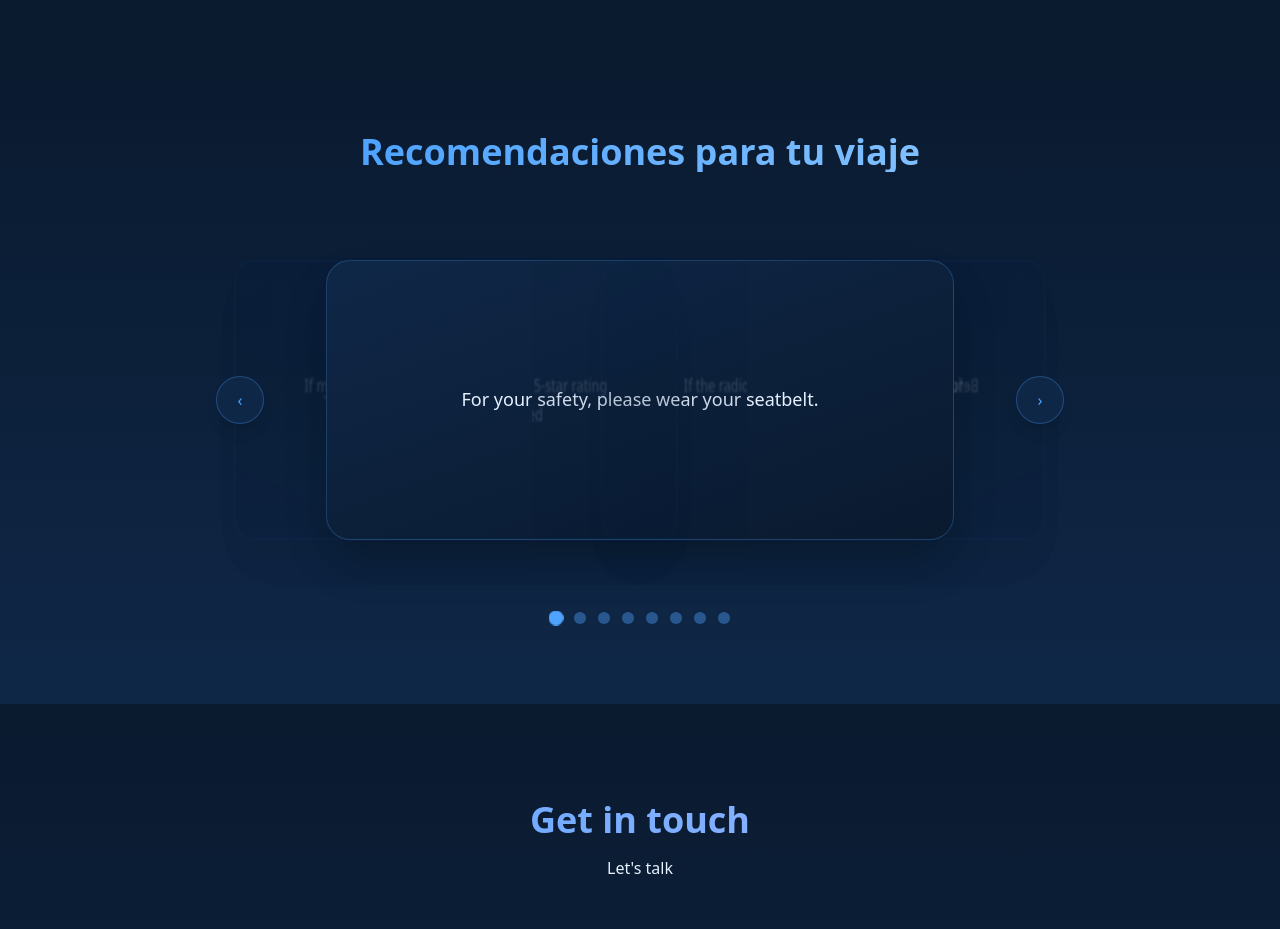
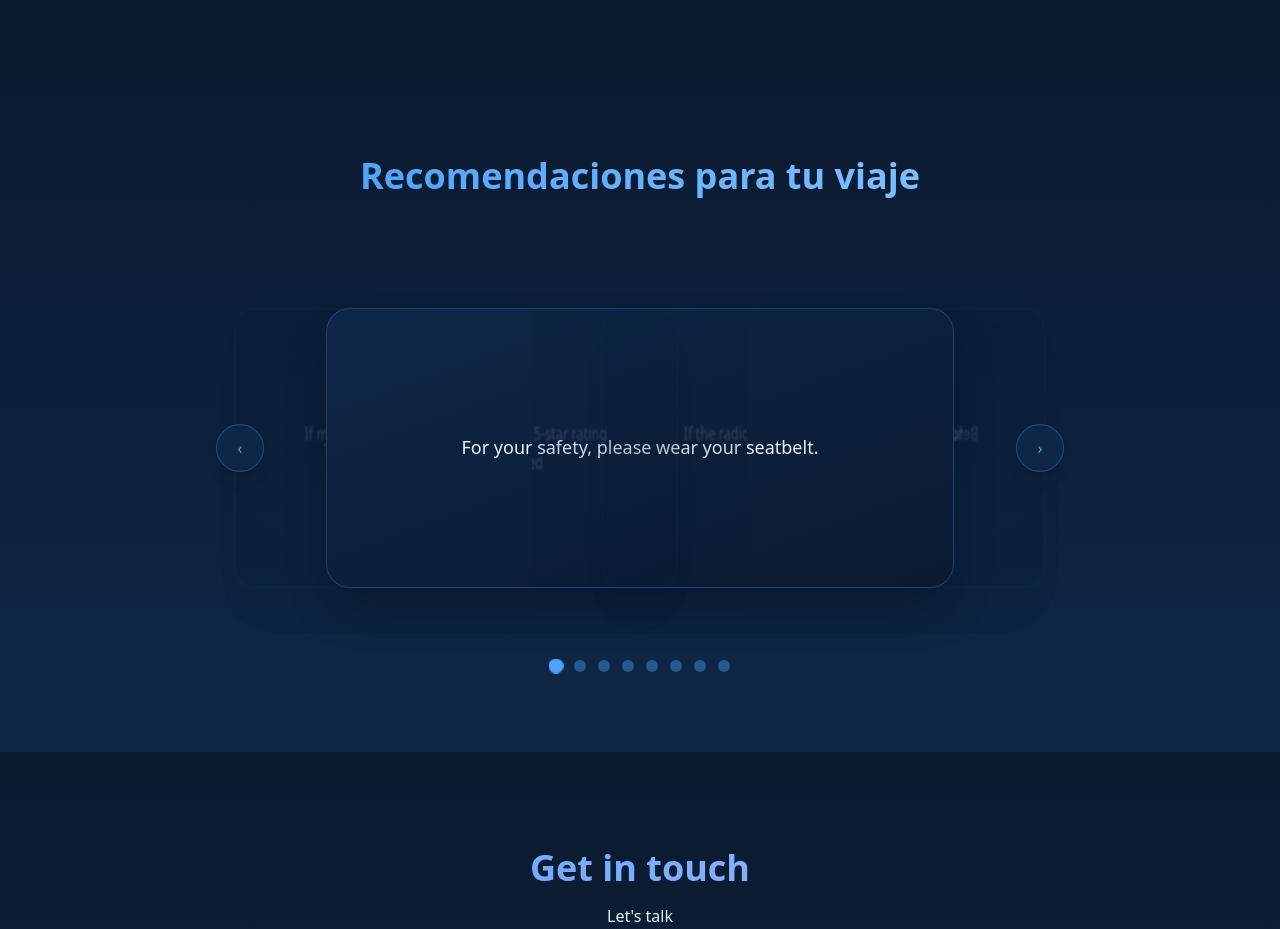
Before and after one commit to RodrigoIvanGonzalez/DriverWeb, a React (Vite) app: page / in a window 1280 px wide. Shown: the part 3180-4109 px from the top of the page. Built offline with nearby package versions, Linux system fonts and the light colour scheme; a web font is replaced by a local one.

Commit message:
correccion de errores y nuevos estilos

```diff
--- a/src/components/Travel.jsx
+++ b/src/components/Travel.jsx
@@ -39,7 +39,7 @@ const Travel = () => {
       className="w-full py-20 flex flex-col items-center justify-center bg-gradient-to-b from-brand-dark to-brand-dark2"
     >
       {/* Title */}
-      <h2 className="text-3xl md:text-4xl font-extrabold mb-12 bg-gradient-to-r from-brand-primary to-brand-primaryLight bg-clip-text text-transparent">
+      <h2 className="text-3xl md:text-4xl font-extrabold mb-12 p-6 bg-gradient-to-r from-brand-primary to-brand-primaryLight bg-clip-text text-transparent">
         Recomendaciones para tu viaje
       </h2>
 
```
